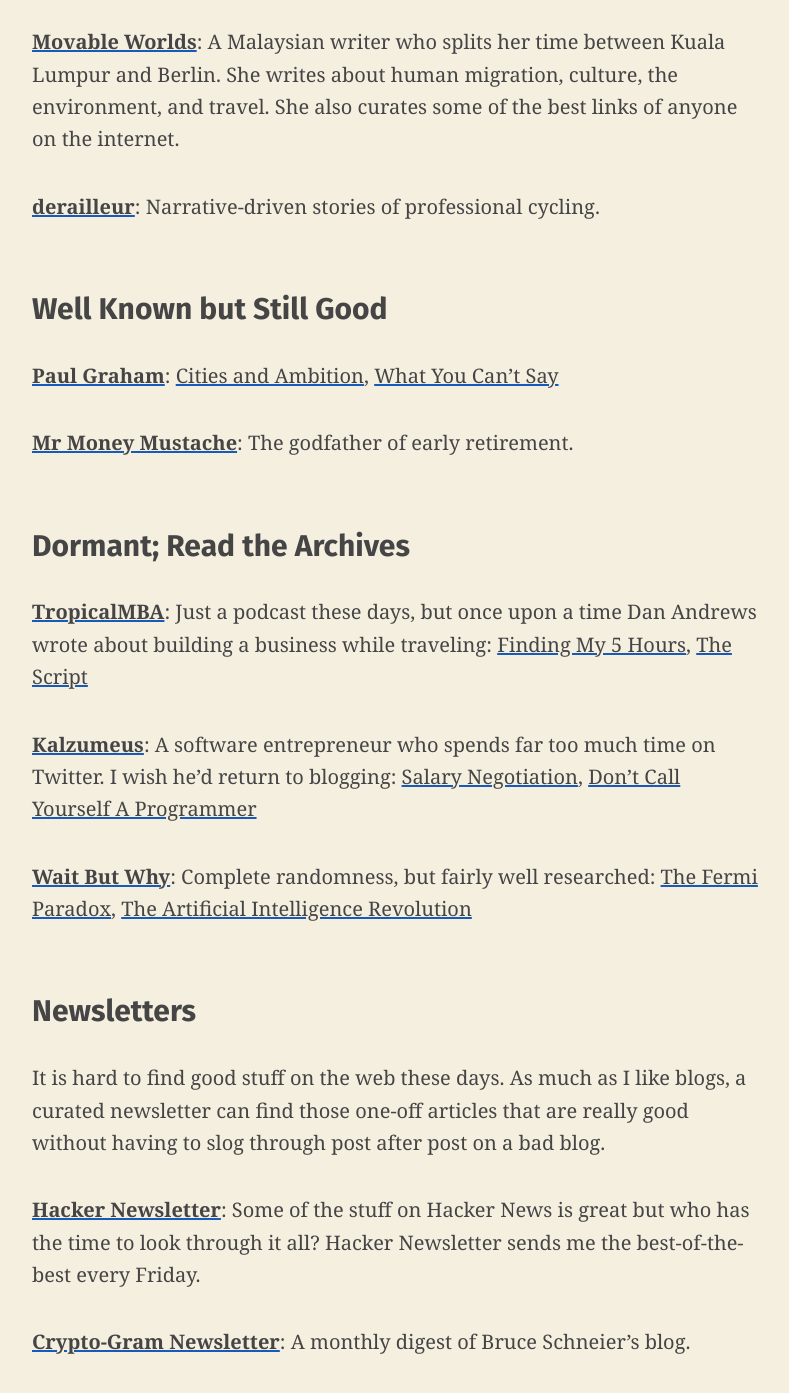
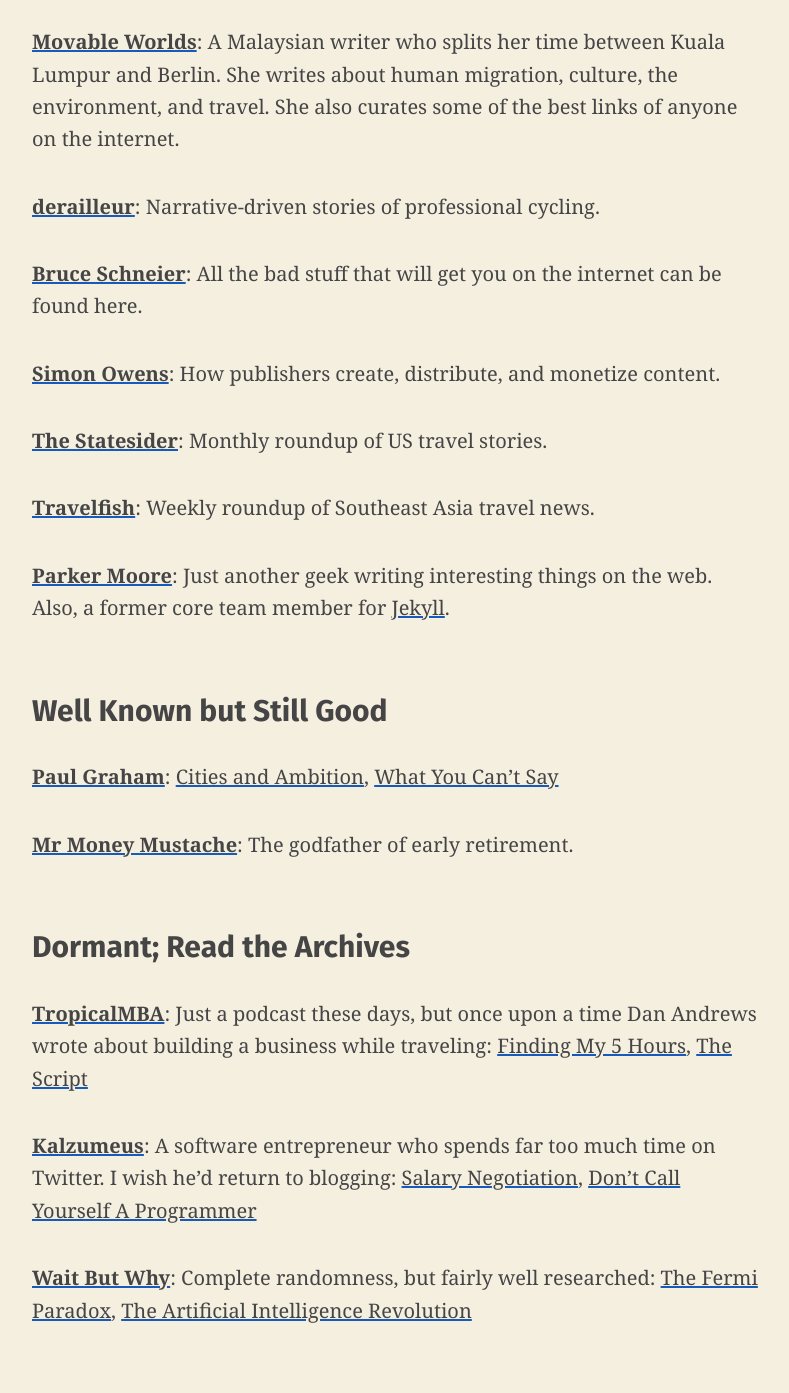
Before and after one commit to bradonomics/bradonomics.com, a Jekyll site: the page built from _pages/blogroll.md, in a window 1280 px wide and 1400 px high, scrolled down 1128 px. Shown: the top 1393 px of the window, without its empty margins (244-1033 px from the left). Built offline with Jekyll 4.4.1, drawn with Linux system fonts in a browser that asks for light colours.

Commit message:
update blogroll

```diff
--- a/_pages/blogroll.md
+++ b/_pages/blogroll.md
@@ -23,6 +23,16 @@
 
 [**derailleur**](https://derailleur.substack.com/archive): Narrative-driven stories of professional cycling.
 
+[**Bruce Schneier**](https://www.schneier.com/): All the bad stuff that will get you on the internet can be found here.
+
+[**Simon Owens**](https://simonowens.substack.com/): How publishers create, distribute, and monetize content.
+
+[**The Statesider**](https://statesider.us/): Monthly roundup of US travel stories.
+
+[**Travelfish**](https://travelfish.substack.com/): Weekly roundup of Southeast Asia travel news.
+
+[**Parker Moore**](https://byparker.com/): Just another geek writing interesting things on the web. Also, a former core team member for [Jekyll](https://jekyllrb.com/).
+
 ## Well Known but Still Good
 
 [**Paul Graham**](http://paulgraham.com/articles.html): [Cities and Ambition](http://www.paulgraham.com/cities.html), [What You Can't Say](http://www.paulgraham.com/say.html)
@@ -42,5 +52,3 @@
 It is hard to find good stuff on the web these days. As much as I like blogs, a curated newsletter can find those one-off articles that are really good without having to slog through post after post on a bad blog.
 
 [**Hacker Newsletter**](https://www.hackernewsletter.com/): Some of the stuff on Hacker News is great but who has the time to look through it all? Hacker Newsletter sends me the best-of-the-best every Friday.
-
-[**Crypto-Gram Newsletter**](https://www.schneier.com/crypto-gram/): A monthly digest of Bruce Schneier's blog.
```
